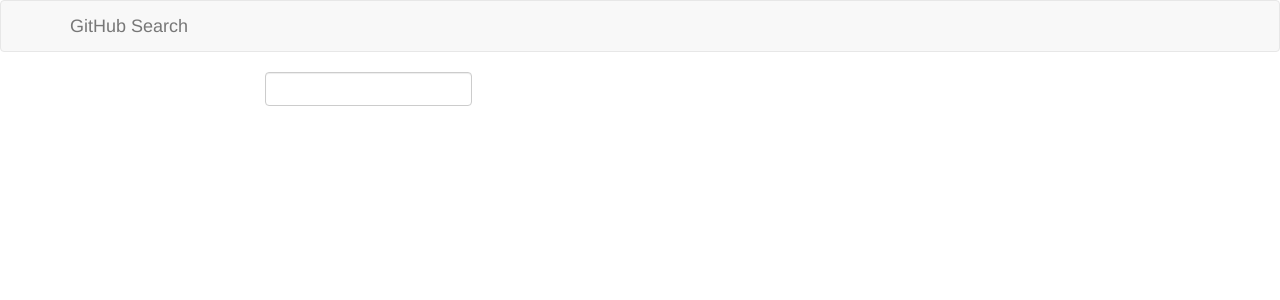
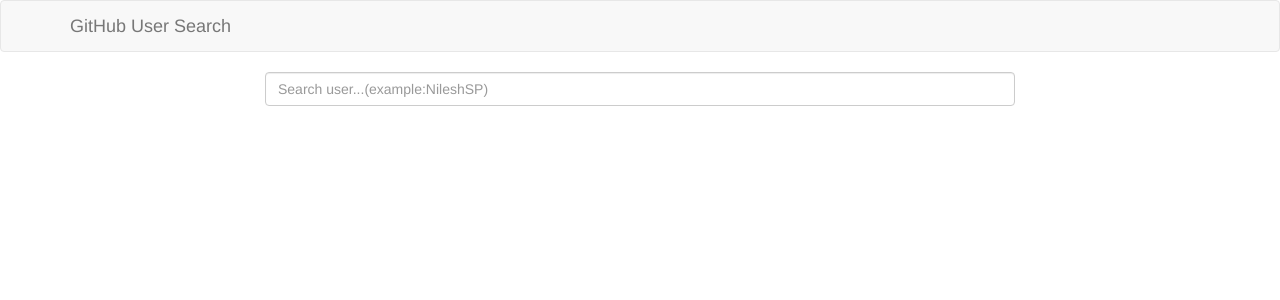
Before and after one commit to NileshSP/Angular2SearchGitHubUsers, an Angular app: page / in a window 1280 px wide. Shown: the top 300 px of the page. Built offline with nearby package versions, Linux system fonts and the light colour scheme.

Commit message:
Updated for UI flexibility

```diff
--- a/src/app/GitHub/github.component.html
+++ b/src/app/GitHub/github.component.html
@@ -2,7 +2,7 @@
     <div class="col-md-12">
         <form>
             <div class="form-group">
-                <!--<input id="usertext" type="text" class="form-control" placeholder="Search for github user...(example:NileshSP)" [(ngModel)]="username" name="usertext" (keyup.enter)="searchUser()" />-->
+                <!--<input id="usertext" type="text" class="form-control" placeholder="Search user...(example:NileshSP)" [(ngModel)]="username" name="usertext" (keyup.enter)="searchUser()" />-->
                 <search-box (userUpdated)="userUpdated($event)"></search-box>
             </div>
         </form>
--- a/src/app/GitHub/searchbox.component.html
+++ b/src/app/GitHub/searchbox.component.html
@@ -29,10 +29,10 @@
     display: block;
 }
 </style>
-<div class="dropdown">
-    <input type="text" [formControl]="term" class="form-control"/>
-    <div class="dropdown-content">
-        <a href="#" *ngFor="let user of users" (click)='onClick(user.login)'>{{ user.login }}</a>
+<div class="dropdown" style="width:100%;" >
+    <input type="text" [formControl]="term" class="form-control" placeholder="Search user...(example:NileshSP)" />
+    <div class="dropdown-content" >
+        <a href="#" *ngFor="let user of users" (click)="onClick(user.login)">{{ user.login }}</a>
     </div>
 </div>
 <!--<h3 *ngIf="users" ># of users available: {{ (users)?.length }}</h3>-->
--- a/src/app/GitHub/searchbox.component.ts
+++ b/src/app/GitHub/searchbox.component.ts
@@ -25,7 +25,9 @@ export class SearchBoxComponent {
   ngOnInit(){
       this.term.valueChanges
                   // .debounceTime(400)
-                  .flatMap(term => this._githubService.searchUsers(term))
+                  .switchMap(term => this._githubService.searchUsers(term)
+                                        .catch(err => this.handleError(err))
+                            )
                   .subscribe((result) => {
                     console.log(result);
                     this.users = <Array<any>>result.items
--- a/src/app/app.component.html
+++ b/src/app/app.component.html
@@ -7,7 +7,7 @@
             <span class="icon-bar"></span>
             <span class="icon-bar"></span>
           </button>
-          <a class="navbar-brand" href="#">GitHub Search</a>
+          <a class="navbar-brand" href="#">GitHub User Search</a>
         </div>
         <div id="navbar" class="collapse navbar-collapse">
           <ul class="nav navbar-nav">
```
